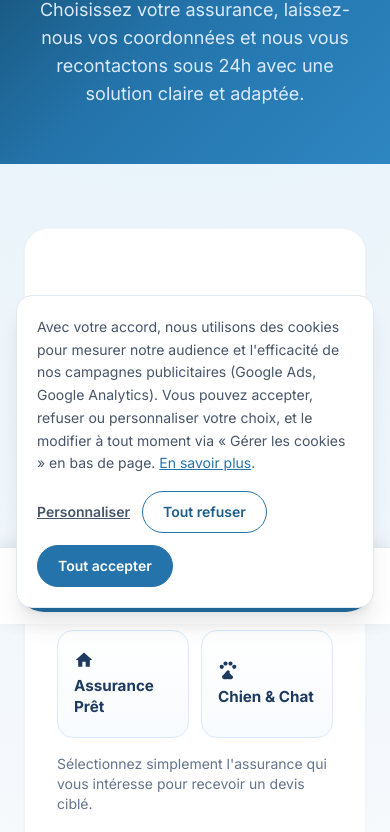
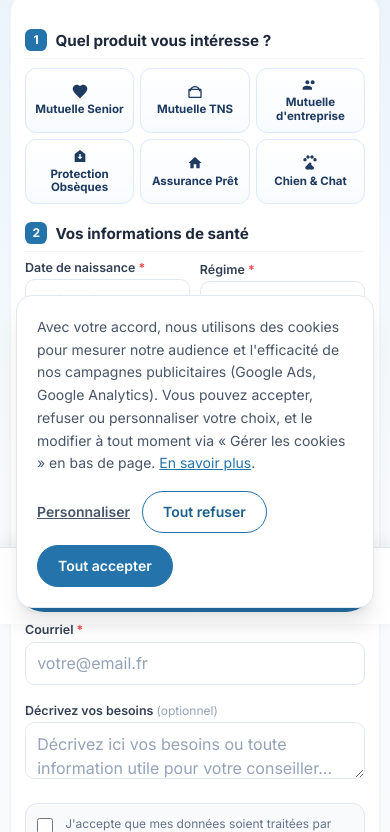
Before and after one commit to Reouven-Cohen/Reouven-Cohen.github.io, a website: page devis.html in a window 390 px wide. Shown: the part 220-1052 px from the top of the page. Drawn offline with Linux system fonts and the light colour scheme.

Commit message:
style(devis): formulaire compact sur mobile (2 champs par ligne, produits en 3 colonnes, marges reduites) - ordinateur inchange
Co-Authored-By: Claude Opus 5.5 <noreply@anthropic.com>

```diff
--- a/devis.html
+++ b/devis.html
@@ -118,6 +118,50 @@
       color: #144A6A;
     }
     .gradient-hero { background: linear-gradient(135deg, #144A6A 0%, #2474AB 50%, #2E86C1 100%); }
+
+    /* ===== Mobile : formulaire compact (ordinateur inchange) ===== */
+    @media (max-width: 767px) {
+      header > div.max-w-7xl { padding-top: .5rem; padding-bottom: .5rem; padding-left: 1rem; padding-right: 1rem; }
+      header img.h-11 { height: 2.25rem; }
+      .devis-hero { padding-top: 1.1rem; padding-bottom: 1.1rem; }
+      .devis-hero h1 { font-size: 1.35rem; line-height: 1.25; margin-bottom: .25rem; }
+      .devis-hero p { font-size: .85rem; line-height: 1.4; }
+      .devis-wrap { padding: .75rem .6rem 2rem; }
+
+      #devisForm { padding: 1rem .9rem; border-radius: 1.1rem; }
+      #devisForm > * + * { margin-top: 1.1rem; }
+      #devisForm .flex.items-center.gap-3.mb-6 { margin-bottom: .6rem; padding-bottom: .4rem; gap: .5rem; }
+      #devisForm .flex.items-center.gap-3.mb-6 > div { width: 1.4rem; height: 1.4rem; font-size: .75rem; border-radius: .4rem; }
+      #devisForm h2 { font-size: .95rem; line-height: 1.25; }
+
+      /* Champs : 2 par ligne, texte des champs a 16px (evite le zoom auto iPhone) */
+      #devisForm .grid.grid-cols-1 { grid-template-columns: 1fr 1fr; gap: .6rem; align-items: end; }
+      #devisForm .md\:col-span-2 { grid-column: span 2; }
+      #devisForm .mt-6 { margin-top: .6rem; }
+      .form-input { padding: .55rem .7rem; font-size: 16px; border-radius: .6rem; }
+      select.form-input { padding-right: 1.6rem; text-overflow: ellipsis; }
+      .form-label { font-size: .78rem; margin-bottom: .2rem; line-height: 1.2; }
+      #devisForm p.text-xs.text-slate-400.mt-1\.5 { display: none; }
+      #describeBesoins { height: 3.6rem; }
+
+      /* Produits : 3 colonnes, pastilles compactes */
+      #devisForm .grid.grid-cols-2 { grid-template-columns: repeat(3, 1fr); gap: .4rem; }
+      .produit-label { min-height: 0; height: 100%; padding: .5rem .35rem; font-size: .72rem; line-height: 1.2; align-items: center; text-align: center; border-radius: .7rem; }
+      .produit-label svg { width: 1rem; height: 1rem; margin-bottom: .2rem; }
+      .produit-aide { display: none; }
+
+      /* Conjoint / enfants : question et Oui/Non sur la meme ligne */
+      #sectionConjoint, #sectionEnfants { display: flex; flex-wrap: wrap; align-items: center; justify-content: space-between; row-gap: .5rem; }
+      #sectionConjoint > .flex.items-center.gap-3.mb-6, #sectionEnfants > .flex.items-center.gap-3.mb-6 { margin-bottom: 0; padding-bottom: 0; border-bottom: 0; }
+      #sectionConjoint > .flex.gap-3, #sectionEnfants > .flex.gap-3 { gap: .35rem; }
+      #conjointFields, #enfantFields { width: 100%; margin-top: 0; padding: .75rem; border-radius: .8rem; }
+      #conjointFields > .flex.items-center.mb-5, #enfantFields > .flex.items-center.mb-5 { display: none; }
+      #enfantFields p.text-sm { font-size: .75rem; }
+      .radio-label { padding: .3rem 1rem; font-size: .8rem; }
+
+      #devisForm .p-4.bg-slate-50 { padding: .6rem .7rem; }
+      #submitBtn { padding-top: .8rem; padding-bottom: .8rem; font-size: 1rem; border-radius: .9rem; }
+    }
   </style>
 </head>
 <body class="bg-slate-50 text-slate-800 antialiased">
@@ -161,14 +205,14 @@
 </header>
 
 
-<div class="gradient-hero text-white py-14">
+<div class="gradient-hero devis-hero text-white py-14">
   <div class="max-w-3xl mx-auto px-6 text-center">
     <h1 class="text-3xl md:text-4xl font-extrabold mb-3">Votre devis gratuit & personnalisé</h1>
     <p class="text-blue-100 text-lg">Choisissez votre assurance, laissez-nous vos coordonnées et nous vous recontactons sous 24h avec une solution claire et adaptée.</p>
   </div>
 </div>
 
-<section class="max-w-3xl mx-auto px-6 py-16">
+<section class="devis-wrap max-w-3xl mx-auto px-6 py-16">
 
 
   <div id="successMessage" class="hidden bg-green-50 border border-green-200 rounded-2xl p-8 text-center mb-8">
@@ -245,7 +289,7 @@
           </div>
         </label>
       </div>
-      <p class="text-sm text-slate-500 mt-4">Sélectionnez simplement l'assurance qui vous intéresse pour recevoir un devis ciblé.</p>
+      <p class="produit-aide text-sm text-slate-500 mt-4">Sélectionnez simplement l'assurance qui vous intéresse pour recevoir un devis ciblé.</p>
       <p id="produitError" class="hidden text-red-500 text-sm mt-3">Veuillez sélectionner un produit.</p>
     </div>
 
@@ -286,7 +330,7 @@
         <div>
           <label class="form-label" for="regime">Régime <span class="text-red-500">*</span></label>
           <select id="regime" name="regime" class="form-input cursor-pointer" required>
-            <option value="" disabled selected>Sélectionnez votre régime</option>
+            <option value="" disabled selected>Choisir</option>
             <option value="Salarié">Salarié</option>
             <option value="Travailleur non salarié (TNS)">Travailleur non salarié (TNS)</option>
             <option value="Exploitant agricole">Exploitant agricole</option>
@@ -313,7 +357,7 @@
     <div id="sectionConjoint">
       <div class="flex items-center gap-3 mb-6 pb-4 border-b border-slate-100">
         <div class="w-8 h-8 bg-primary-600 rounded-lg flex items-center justify-center text-white font-bold text-sm">3</div>
-        <h2 class="text-lg font-bold text-slate-800">Assurer votre conjoint(e) ?</h2>
+        <h2 class="text-lg font-bold text-slate-800">Assurer votre conjoint ?</h2>
       </div>
 
       <div class="flex gap-3">
@@ -349,7 +393,7 @@
           <div>
             <label class="form-label" for="regimeConjoint">Régime du conjoint <span class="text-red-500">*</span></label>
             <select id="regimeConjoint" name="regimeConjoint" class="form-input cursor-pointer">
-              <option value="" disabled selected>Sélectionnez le régime</option>
+              <option value="" disabled selected>Choisir</option>
               <option value="Salarié">Salarié</option>
               <option value="Travailleur non salarié (TNS)">Travailleur non salarié (TNS)</option>
               <option value="Exploitant agricole">Exploitant agricole</option>
@@ -389,7 +433,7 @@
           <div>
             <label class="form-label" for="nombreEnfants">Nombre d'enfants <span class="text-red-500">*</span></label>
             <select id="nombreEnfants" name="nombreEnfants" class="form-input cursor-pointer">
-              <option value="" selected disabled>Sélectionnez un nombre</option>
+              <option value="" selected disabled>Choisir</option>
               <option value="1">1 enfant</option>
               <option value="2">2 enfants</option>
               <option value="3">3 enfants</option>
```
